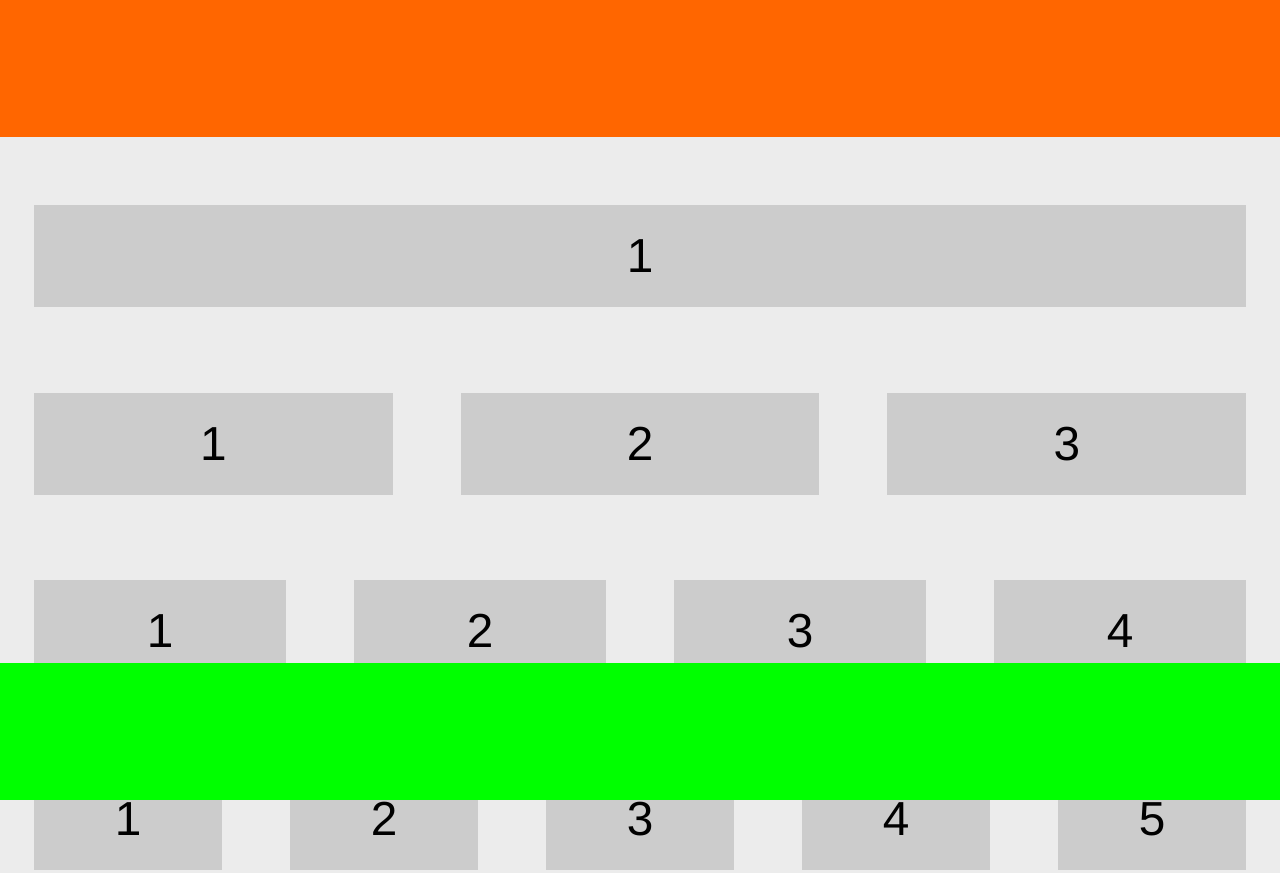
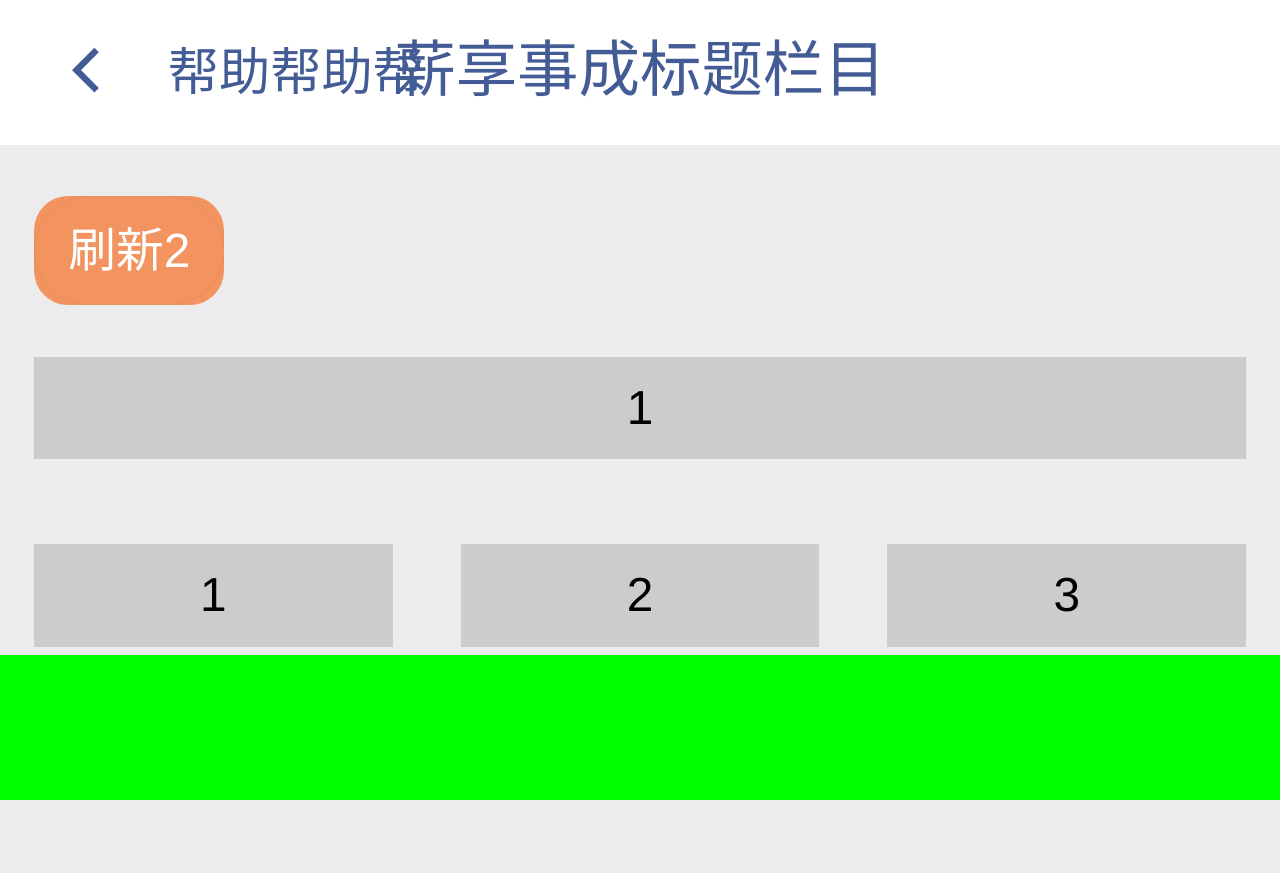
Before and after one commit to haiwennnn/zz, a plain HTML site: page test.html in a window 1280 px wide. Shown: the top 873 px of the page. After the commit the page ends 800 px from the top, so only its background shows below. Drawn offline with nearby package versions, Linux system fonts and the light colour scheme.

Commit message:
编辑头部样式

```diff
--- a/less/example.less
+++ b/less/example.less
@@ -1,10 +1,4 @@
 @import "../style/lib/base/fn";
-
-.zz-body {
-    &>div {
-        margin-top: .2rem;
-    }
-}
 
 .flex-demo {
     .zz-flex {
--- a/style/lib/base/base.less
+++ b/style/lib/base/base.less
@@ -1,62 +1,133 @@
-body{
+body {
     background-color: #ececec;
 }
 
+
+
 /* 主容器 */
-.zz-container{
-    position: relative;
+
+.zz-container {
+    position: absolute;
+    top: 0;
+    right: 0;
+    bottom: 0;
+    left: 0;
     box-sizing: border-box;
 }
 
+
+
 /* block包裹容器 */
-.zz-b{
+
+.zz-b {
     display: block;
 }
 
+
+
 /* inline-block包裹容器 */
-.zz-ib{
+
+.zz-ib {
     display: inline-block;
 }
+
+
 
 /* heeder */
 
 .zz-header {
-    height: .8rem;
+    position: absolute;
+    top: 0;
+    right: 0;
+    left: 0; // height: .8rem;
 }
 
 .zz-header-wrap {
-    position: fixed;
+    position: absolute;
     left: 0;
     right: 0;
     top: 0;
     bottom: 0;
     width: 100%;
-    height: .8rem;
-    background-color: #ff6600;
+    height: .85rem;
+    background-color: #fff;
     z-index: 50;
+    color: #445c95;
 }
 
+.zz-header-title {
+    width: 3.5rem;
+    line-height: .82rem;
+    margin: 0 auto;
+    font-size: .36rem;
+    text-align: center;
+    span{
+        display: block;
+    }
+}
+
+.zz-hedaer-left,.zz-hedaer-right{
+    position: absolute;
+    top: 0;
+    height: 100%;
+    font-size: .3rem;
+}
+
+.zz-hedaer-left{
+    left: 0;
+    padding-left: .2rem;
+}
+.zz-hedaer-right{
+    right: 0;
+}
+.zz-header-item{
+    display: inline-block;
+    min-width: .4rem;
+    line-height: .85rem;
+    padding: 0 .1rem;
+    text-align: center;
+    vertical-align: top;
+    i.icon{
+        font-size: .42rem;
+    }
+}
 
 /* body */
 
 .zz-body {
-    padding-bottom: .2rem;
+    height: 100%;
+    padding-top: .85rem;
+    box-sizing: border-box;
+    overflow: hidden;
+    overflow-y: auto;
+    -webkit-overflow-scrolling: touch;
 }
+
+.zz-body-wrap {
+    padding-bottom: .3rem;
+}
+
 
 
 /* footer */
 
 .zz-footer {
-    height: .8rem;
+    position: absolute;
+    bottom: 0;
+    right: 0;
+    left: 0;
+    &+.zz-body {
+        padding-bottom: .85rem;
+    }
 }
 
 .zz-footer-wrap {
-    position: fixed;
+    position: absolute;
     left: 0;
     right: 0;
     bottom: 0;
     width: 100%;
-    height: .8rem;
+    height: .85rem;
     background-color: #0f0;
     z-index: 50;
 }
--- a/test.html
+++ b/test.html
@@ -12,7 +12,7 @@
     var __root = document.documentElement,
         viewport = __root.querySelector("meta[name='viewport']"),
         scale = 1 / window.devicePixelRatio,
-        content = "width=device-width,initial-scale=" + scale + ",maximum-scale=" + scale + ",user-scalable=0",
+        content = "width=device-width,initial-scale=" + scale + ",maximum-scale=" + scale + ",minimum-scale=" + scale + ",user-scalable=0",
         baseWidth = 750,
         baseFontSize = 100,
         calFontSize = (parseInt(__root.clientWidth) / baseWidth * baseFontSize) * window.devicePixelRatio;
@@ -28,9 +28,26 @@
     <div class="zz-container">
         <div class="zz-header">
             <div class="zz-header-wrap">
+                <div class="zz-hedaer-left">
+                    <span class="zz-header-item">
+                        <i class="icon ion-ios-arrow-back"></i>
+                    </span>
+                    <span class="zz-header-item">帮助帮助帮</span>
+                </div>
+                <div class="zz-header-title">
+                    <span>薪享事成标题栏目</span>
+                </div>
+                <div class="zz-hedaer-right"></div>
             </div>
         </div>
+        <div class="zz-footer">
+            <div class="zz-footer-wrap"></div>
+        </div>
         <div class="zz-body">
+            <div class="zz-btn-group" style="margin:.3rem .2rem 0;">
+                        <button class="zz-btn" onClick="rld()">刷新2</button>
+                    </div>
+            <div class="zz-body-wrap">
                 <div class="flex-demo">
                     <div class="zz-flex">
                         <div class="zz-flex-item">1</div>
@@ -227,11 +244,13 @@
                     </div>
                 </div>
             </div>
-        <div class="zz-footer">
-            <div class="zz-footer-wrap"></div>
         </div>
+
     </div>
     <script type="text/javascript">
+    function rld(){
+        location.reload();
+    }
     </script>
 </body>
 
```
Also changed, not shown: style/example.css, style/index.css, style/lib/base/base.css (added), style/lib/base/fn.css (added), style/lib/base/mixin/setArrow.css (added), style/lib/base/mixin/setOnepx.css (added), style/lib/base/mixin/text.css (added), style/lib/base/reset.css (added), style/lib/widget/button/button-disabled.css (added), style/lib/widget/button/button-group.css (added), style/lib/widget/flex/flex.css (added), style/lib/widget/tips/zz-badge.css (added). Lines whose indentation alone changed are shown as unchanged.
